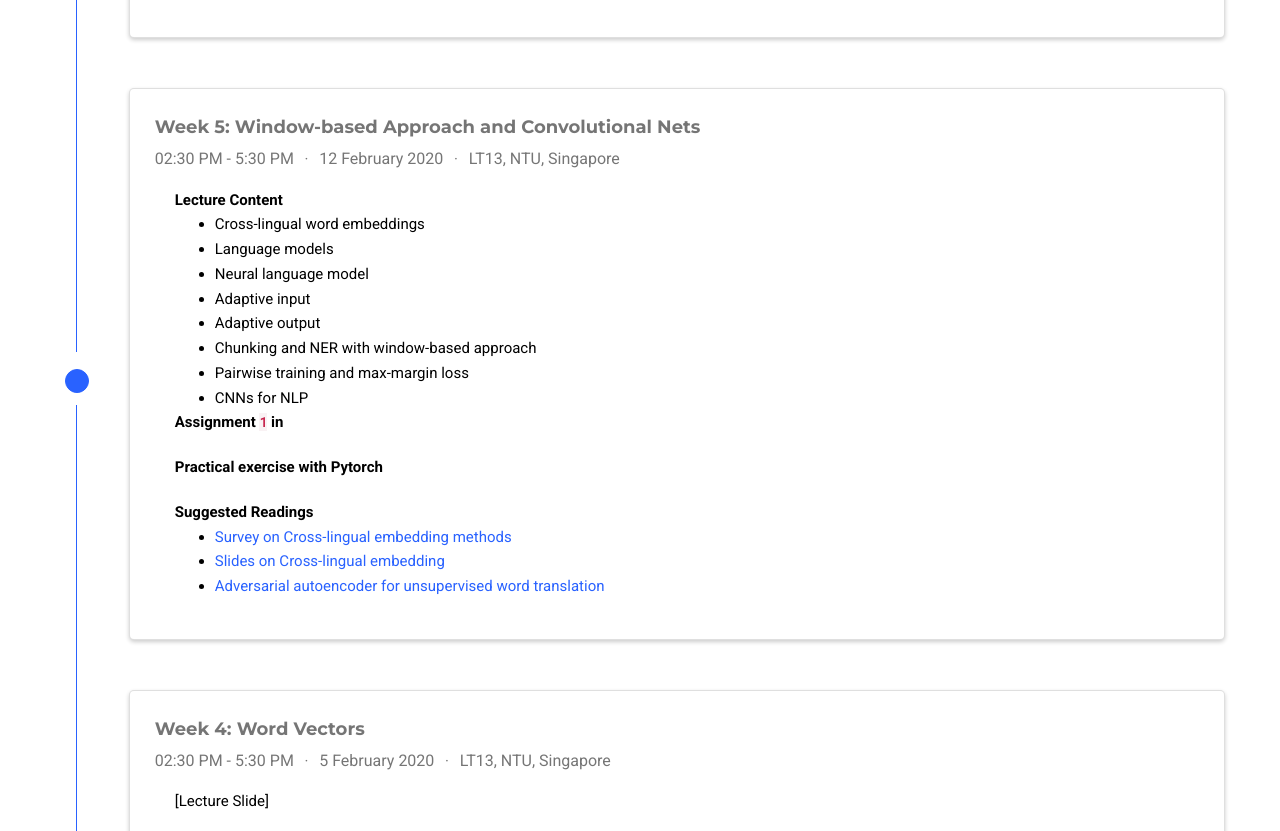
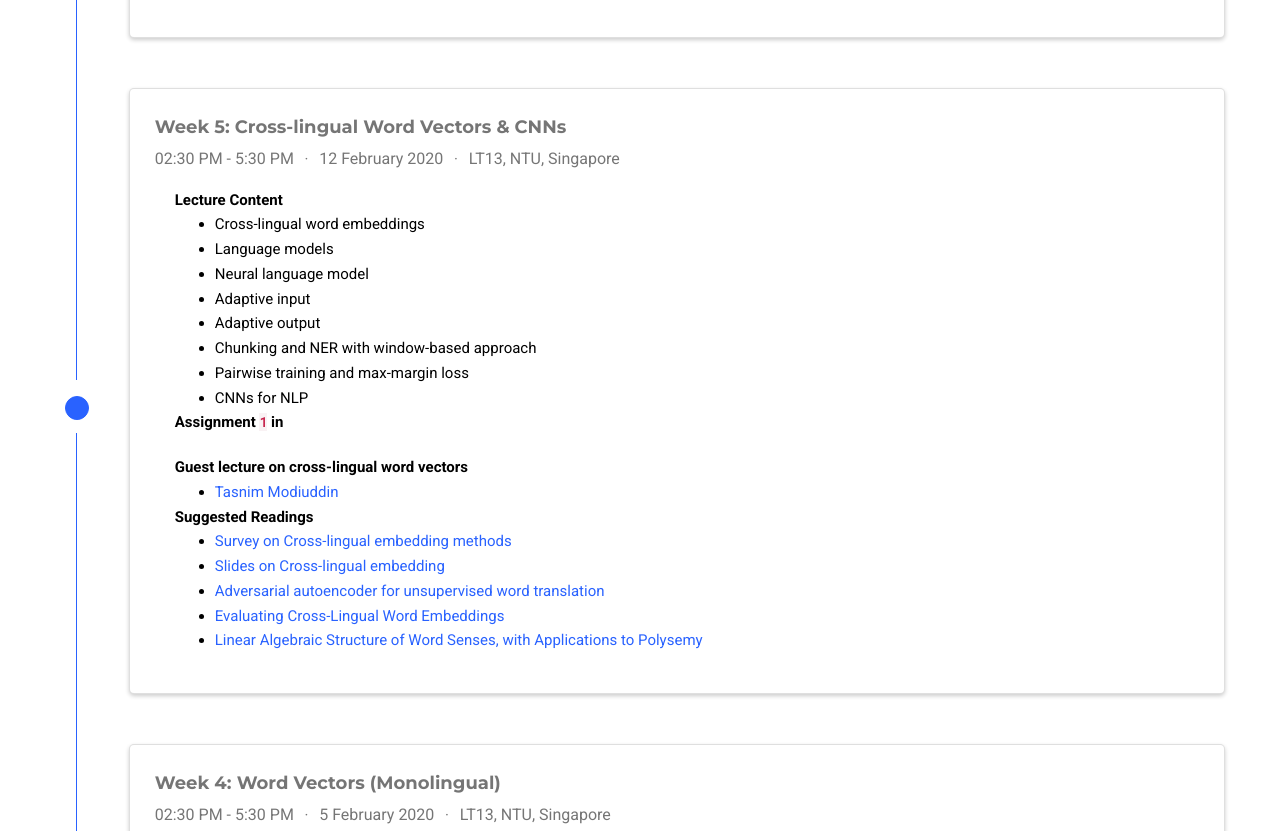
Before and after one commit to ntunlpsg/ce7455_deep-nlp-20, a plain HTML site: page index.html in a window 1280 px wide. Shown: the part 5458-6289 px from the top of the page. Drawn offline with nearby package versions, Linux system fonts and the light colour scheme; some icons are missing.

Commit message:
lec 5 updated

```diff
--- a/index.html
+++ b/index.html
@@ -1387,7 +1387,7 @@
       <div class="col py-2">
         <div class="card">
           <div class="card-body">
-            <h4 class="card-title exp-title text-muted mt-0 mb-1">Week 5: Window-based Approach and Convolutional Nets</h4>
+            <h4 class="card-title exp-title text-muted mt-0 mb-1">Week 5: Cross-lingual Word Vectors &amp; CNNs</h4>
             <h4 class="card-title exp-company text-muted my-0"></h4>
             <div class="text-muted exp-meta">
 
@@ -1418,7 +1418,11 @@
 
 <p><strong>Assignment <code>1</code> in</strong></p>
 
-<p><strong>Practical exercise with Pytorch</strong></p>
+<p><strong>Guest lecture on cross-lingual word vectors</strong></p>
+
+<ul>
+<li><a href="https://taasnim.github.io/" target="_blank">Tasnim Modiuddin</a></li>
+</ul>
 
 <p><strong>Suggested Readings</strong></p>
 
@@ -1426,6 +1430,8 @@
 <li><a href="https://arxiv.org/abs/1706.04902" target="_blank">Survey on Cross-lingual embedding methods</a></li>
 <li><a href="https://www.dropbox.com/s/3eq5apr75yrz9ix/Cross-lingual%20word%20embeddings%20and%20beyond.pdf?dl=0" target="_blank">Slides on Cross-lingual embedding</a></li>
 <li><a href="https://arxiv.org/abs/1904.04116" target="_blank">Adversarial autoencoder for unsupervised word translation</a></li>
+<li><a href="https://www.aclweb.org/anthology/P19-1070" target="_blank">Evaluating Cross-Lingual Word Embeddings</a></li>
+<li><a href="https://transacl.org/ojs/index.php/tacl/article/viewFile/1346/320" target="_blank">Linear Algebraic Structure of Word Senses, with Applications to Polysemy</a></li>
 </ul>
 </div>
           </div>
@@ -1452,7 +1458,7 @@
       <div class="col py-2">
         <div class="card">
           <div class="card-body">
-            <h4 class="card-title exp-title text-muted mt-0 mb-1">Week 4: Word Vectors</h4>
+            <h4 class="card-title exp-title text-muted mt-0 mb-1">Week 4: Word Vectors (Monolingual)</h4>
             <h4 class="card-title exp-company text-muted my-0"></h4>
             <div class="text-muted exp-meta">
 
@@ -1510,6 +1516,7 @@
 <li><a href="https://www.mitpressjournals.org/doi/abs/10.1162/tacl_a_00051?mobileUi=0" target="_blank">FastText: Enriching Word Vectors with Subword Information</a></li>
 <li><a href="https://levyomer.files.wordpress.com/2014/04/linguistic-regularities-in-sparse-and-explicit-word-representations-conll-2014.pdf" target="_blank">Linguistic Regularities in Sparse and Explicit Word Representations.</a></li>
 <li><a href="https://levyomer.files.wordpress.com/2014/09/neural-word-embeddings-as-implicit-matrix-factorization.pdf" target="_blank">Neural Word Embeddings as Implicit Matrix Factorization.</a></li>
+<li><a href="https://www.aclweb.org/anthology/Q15-1016/" target="_blank">Improving Distributional Similarity with Lessons Learned from Word Embeddings</a></li>
 </ul>
 </div>
           </div>
```
